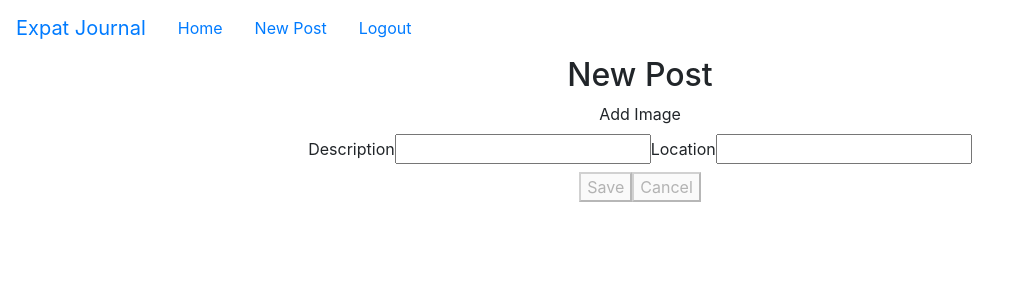
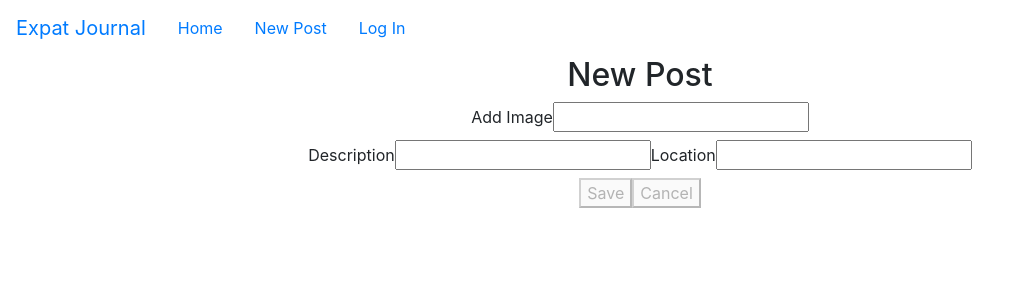
Before and after one commit to Expat-Journal-3/frontend, a React (Create React App) app: page /newpost in a window 1280 px wide. Shown: the top 300 px of the page, without its empty margins (0-1018 px from the left). Built offline with nearby package versions, Linux system fonts and the light colour scheme; no server answers.

Commit message:
moved state down into CreateFormPost

```diff
--- a/src/App.js
+++ b/src/App.js
@@ -12,9 +12,12 @@ import Post from './Components/View Post/Post'
 import CreatePostForm from './Components/Create Post/CreatePostForm'
 import Register from './Components/Login Page/Register'
 import SampleLogin from './Components/Login Page/SampleLogin'
-//import UpdateForm from './Components/Create Post/UpdateForm'
+
+
 //Schemas
 import loginSchema from './Validation/loginSchema'
+import PrivateRoute from './Components/Routes/PrivateRoute'
+import { axiosWithAuth } from './axiosWithAuth';
 
 ///intial states
 const intialValues = {
@@ -25,6 +28,8 @@ const intialValues = {
 const intialErrors = {
   username: '',
   password: '',
+
+
 }
 
 const intialUser = []
@@ -39,19 +44,11 @@ function App() {
   const [disabled, setDisabled] = useState(initialDisabled)
 
   ///basic form stuff////////////////////
-  const getNewuser = () => {
-    axios.get('https://reqres.in/api/users', formValues)
-      .then(res => {
-        setuser([...user, res.data])
-      })
-      .catch(err => {
-        console.log(err)
-        debugger
-      })
-  }
+
 
   const postNewuser = (newuser) => {
-    axios.post('https://reqres.in/api/users', newuser)
+    axiosWithAuth()
+      .post('api/auth/login', newuser)
       .then(res => {
         setuser([...user, res.data])
         console.log(res.data)
@@ -80,7 +77,7 @@ function App() {
       .catch(err => {
         setError({
           ...error,
-          [name]: err.errors[0]
+          [name]: err.error[0]
         })
       })
 
@@ -101,9 +98,7 @@ function App() {
     postNewuser(newuser)
   }
 
-  useEffect(() => {
-    getNewuser()
-  }, )
+
 
   useEffect(() => {
     loginSchema.isValid(formValues).then(valid => {
@@ -115,13 +110,6 @@ function App() {
     <div className="App">
       <Nav />
 
-      <Route exact path='/post'>
-        <PhotoGrid />
-      </Route>
-
-      <Route path='/post/:id'>
-        <Post />
-      </Route>
       <Route path='/login'>
         <SampleLogin />
       </Route>
@@ -143,15 +131,24 @@ function App() {
           disabled={disabled}
         />
       </Route>
+      <PrivateRoute exact path='/post'>
+        <PhotoGrid />
+      </PrivateRoute>
 
-      <Route path='/newpost'>
+      <PrivateRoute path='/post/:id'>
+        <Post />
+      </PrivateRoute>
+
+
+      <PrivateRoute path='/newpost'>
           <CreatePostForm
             value={formValues}
             onInputChange={onInputChange}
             onSubmit={onSubmit}
             disabled={disabled}
+            error={error}
           />
-      </Route>
+      </PrivateRoute>
 
     </div>
   )
--- a/src/Components/Create Post/CreatePostForm.js
+++ b/src/Components/Create Post/CreatePostForm.js
@@ -1,23 +1,101 @@
-import React from 'react';
+import React, { useState, useEffect } from 'react';
+import loginSchema from './Validation/loginSchema';
+import * as Yup from 'yup';
+import {axiosWithAuth} from '../../axiosWithAuth'
+const intialErrors = {
+    description: '',
+    location: '',
+    photo_url:''
 
-function CreatePostForm(props){
-    const{
-        value,
-        onSubmit,
-        onInputChange,
-        disabled,
-    } = props
-    return(
+
+  }
+const intialValues = {
+    description: '',
+    location: '',
+    photo_url:''
+  }
+
+  const intialUser = []
+const initialDisabled = true
+
+function CreatePostForm() {
+    const [post, setpost] = useState(intialUser)
+    const [value, setValues] = useState(intialValues)
+    const [error, setError] = useState(intialErrors)
+    const [disabled, setDisabled] = useState(initialDisabled)
+
+
+  const postNewPost = (newpost) => {
+    axiosWithAuth()
+      .post(`api/posts/user/${id}`, newpost)
+      .then(res => {
+        setpost([...post, res.data])
+        console.log(res.data)
+      })
+      .catch(err => {
+        console.log(err)
+        debugger
+      })
+      .finally(() => {
+        setValues(intialValues)
+        console.log('hey')
+      })
+  }
+
+
+
+
+
+      const onInputChange = evt => {
+        const { name, value } = evt.target
+
+        Yup
+          .reach(loginSchema, name)
+          .validate(value)
+          .then(
+            setError({
+              ...error,
+              [name]: ''
+            }))
+          .catch(err => {
+            setError({
+              ...error,
+              [name]: err.error[0]
+            })
+          })
+
+        setValues({
+          ...value,
+          [name]: value,
+        })
+      }
+      const onSubmit = evt => {
+        evt.preventDefault()
+
+        const newuser = {
+          username: value.username,
+          password: value.password
+        }
+
+        postNewPost(newPost)
+      }
+    return (
         <div>
             <form onSubmit={onSubmit}>
                 <h2>New Post</h2>
+                <div className="errors">
+                    <div>{error.description}</div>
+                    <div>{error.photo_url}</div>
+
+                    <div>{error.location}</div>
+                </div>
                 <div className='newPostPhoto'>
                     <label>Add Image
                         <input
-                            value={value.image}
+                            value={value.photo_url}
                             onChange={onInputChange}
                             name='image'
-                            type='image'
+                            type='text'
                             alt={value.alt}
                         />
                     </label>
--- a/src/Components/Nav.js
+++ b/src/Components/Nav.js
@@ -10,7 +10,7 @@ function Navigation(){
             <Nav className='mr-auto'>
                 <NavItem><NavLink tag={Link} to='/post'>Home</NavLink></NavItem>
                 <NavItem ><NavLink tag={Link} to='/newpost'>New Post</NavLink></NavItem>
-                <NavItem><NavLink tag={Link} to='/login'>Logout</NavLink></NavItem>
+                <NavItem><NavLink tag={Link} to='/login'>Log In</NavLink></NavItem>
             </Nav>
         </Navbar>
     )
```
